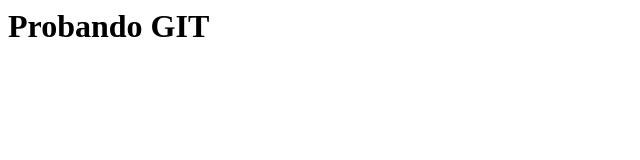
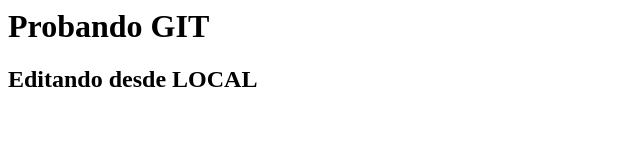
Before and after one commit to DarioNando/Prueba2, a plain HTML site: page index.html in a window 1280 px wide. Shown: the whole page, without its empty margins (0-640 px from the left). Drawn offline with Linux system fonts and the light colour scheme.

Commit message:
MI SEGUNDO COMMIT LOCAL

```diff
--- a/index.html
+++ b/index.html
@@ -9,6 +9,8 @@
 
 <h1>Probando GIT</h1>
 
+<h2>Editando desde LOCAL</h2>
+
 
 
 </body>
```
